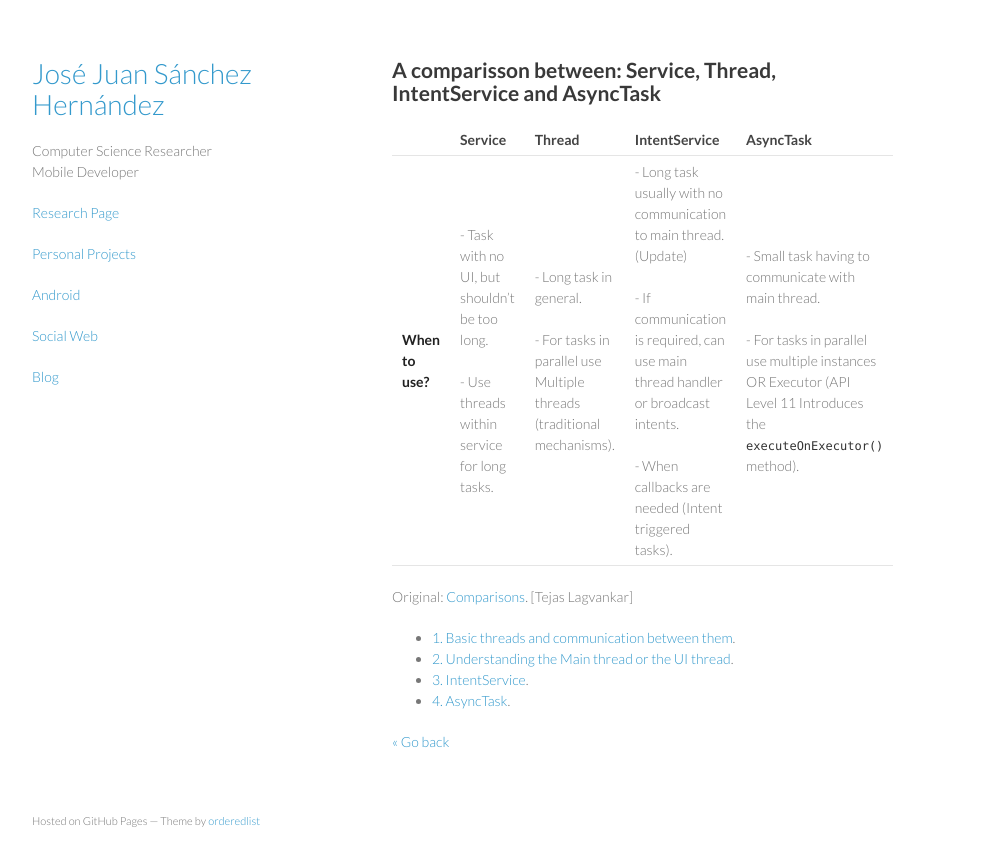
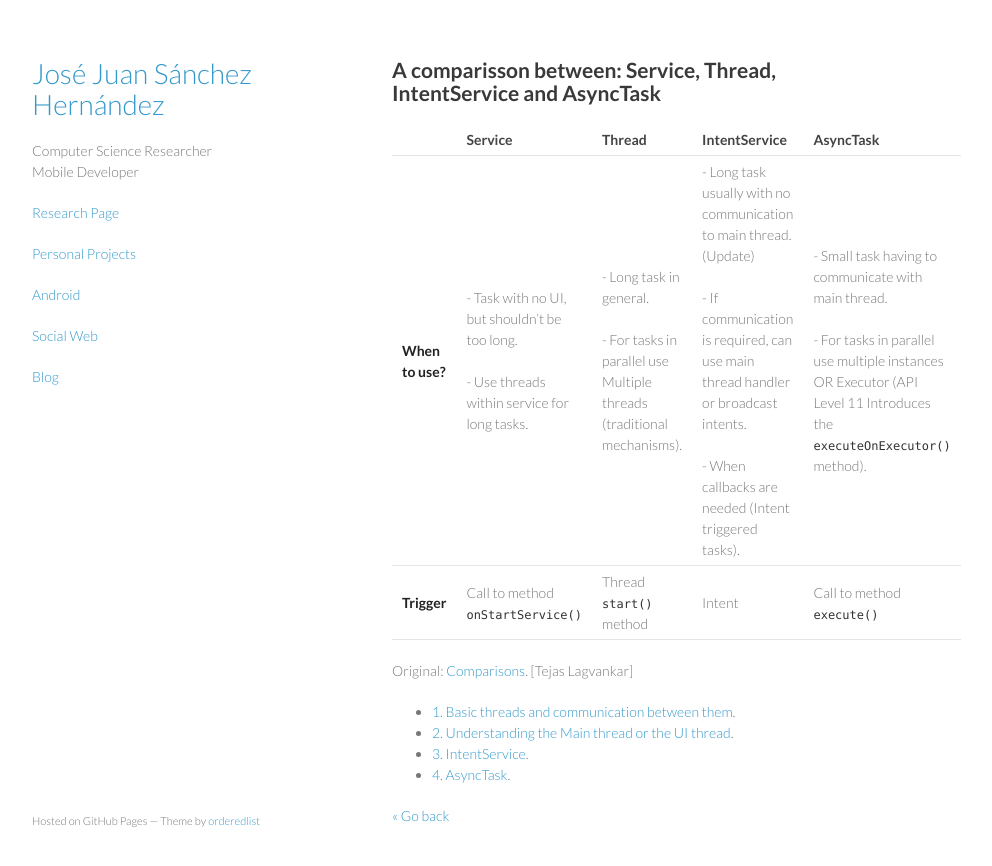
Before and after one commit to josejuansanchez/josejuansanchez.github.io, a Jekyll site: the page built from android/comparisson_between_service_thread_intentservice_asynctask.md, in a window 1280 px wide. Shown: the top 866 px of the page, without its empty margins (178-1170 px from the left). Built offline with Jekyll 4.4.1, drawn with Linux system fonts in a browser that asks for light colours.

Commit message:
Update comparisson_between_service_thread_intentservice_asynctask.md

```diff
--- a/android/comparisson_between_service_thread_intentservice_asynctask.md
+++ b/android/comparisson_between_service_thread_intentservice_asynctask.md
@@ -7,7 +7,8 @@
 
 |    | Service        | Thread           | IntentService  | AsyncTask |
 |:---|:---------------|:-----------------|:---------------|:----------|
-| **When to use?** | - Task with no UI, but shouldn't be too long. <br><br> - Use threads within service for long tasks. | - Long task in general. <br><br> - For tasks in parallel use Multiple threads (traditional mechanisms). | - Long task usually with no communication to main thread. (Update) <br><br> - If communication is required, can use main thread handler or broadcast intents. <br><br> - When callbacks are needed (Intent triggered tasks). | - Small task having to communicate with main thread. <br><br> - For tasks in parallel use multiple instances OR Executor (API Level 11  Introduces the `executeOnExecutor()` method).
+| **When to use?** | - Task with no UI, but shouldn't be too long. <br><br> - Use threads within service for long tasks. | - Long task in general. <br><br> - For tasks in parallel use Multiple threads (traditional mechanisms). | - Long task usually with no communication to main thread. (Update) <br><br> - If communication is required, can use main thread handler or broadcast intents. <br><br> - When callbacks are needed (Intent triggered tasks). | - Small task having to communicate with main thread. <br><br> - For tasks in parallel use multiple instances OR Executor (API Level 11  Introduces the `executeOnExecutor()` method). |
+| **Trigger** | Call to method `onStartService()` | Thread `start()` method | Intent | Call to method `execute()` |
 
 Original: [Comparisons](http://techtej.blogspot.com.es/2011/03/android-thread-constructspart-4.html). [Tejas Lagvankar]
 
```
